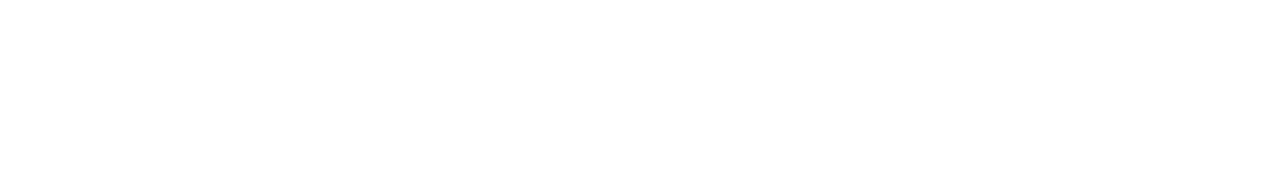
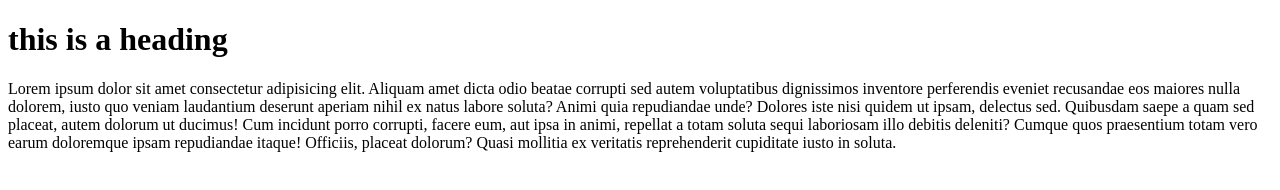
Before and after one commit to mdsejan/my-first-github-repo, a plain HTML site: page index.html in a window 1280 px wide. Drawn offline with Linux system fonts and the light colour scheme.

Commit message:
added heading and paragraph

```diff
--- a/index.html
+++ b/index.html
@@ -6,6 +6,7 @@
     <title>My first github repo</title>
 </head>
 <body>
-
+    <h1>this is a heading</h1>
+    <p>Lorem ipsum dolor sit amet consectetur adipisicing elit. Aliquam amet dicta odio beatae corrupti sed autem voluptatibus dignissimos inventore perferendis eveniet recusandae eos maiores nulla dolorem, iusto quo veniam laudantium deserunt aperiam nihil ex natus labore soluta? Animi quia repudiandae unde? Dolores iste nisi quidem ut ipsam, delectus sed. Quibusdam saepe a quam sed placeat, autem dolorum ut ducimus! Cum incidunt porro corrupti, facere eum, aut ipsa in animi, repellat a totam soluta sequi laboriosam illo debitis deleniti? Cumque quos praesentium totam vero earum doloremque ipsam repudiandae itaque! Officiis, placeat dolorum? Quasi mollitia ex veritatis reprehenderit cupiditate iusto in soluta.</p>
 </body>
 </html>
```
